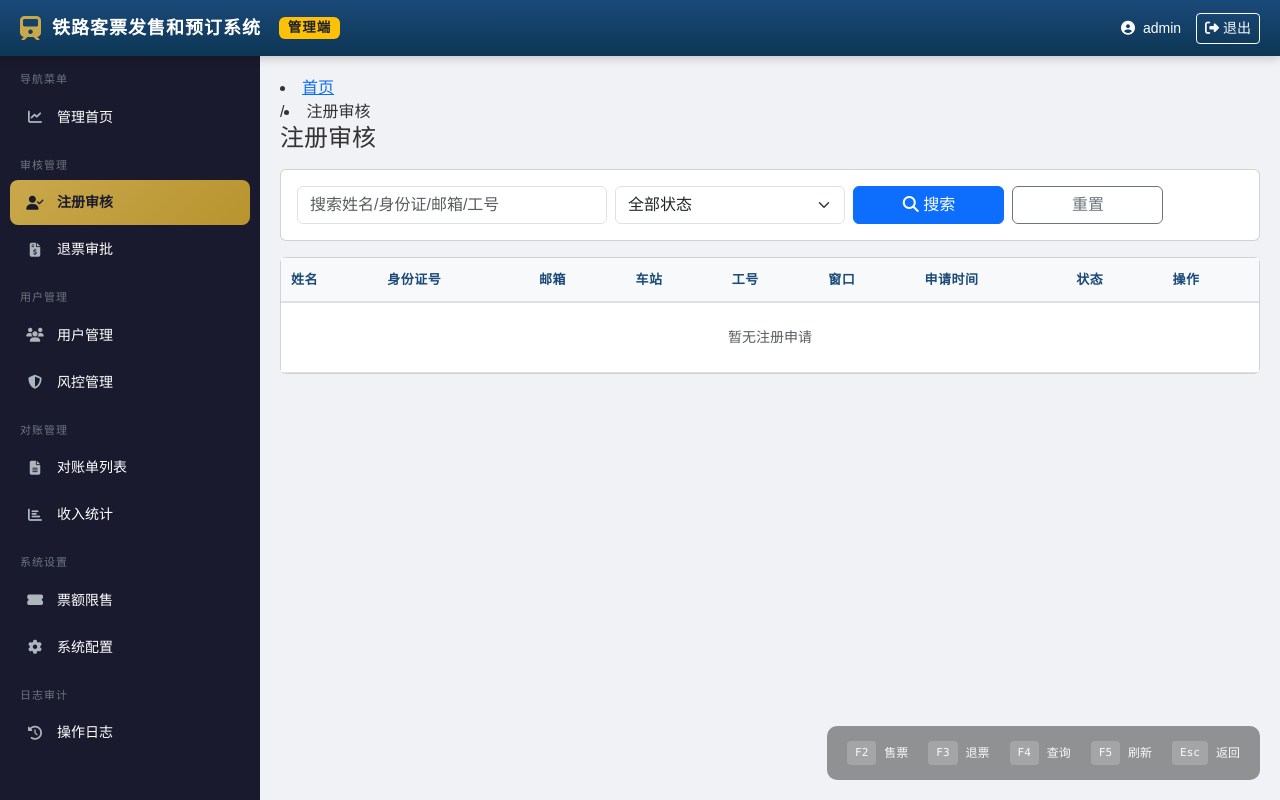
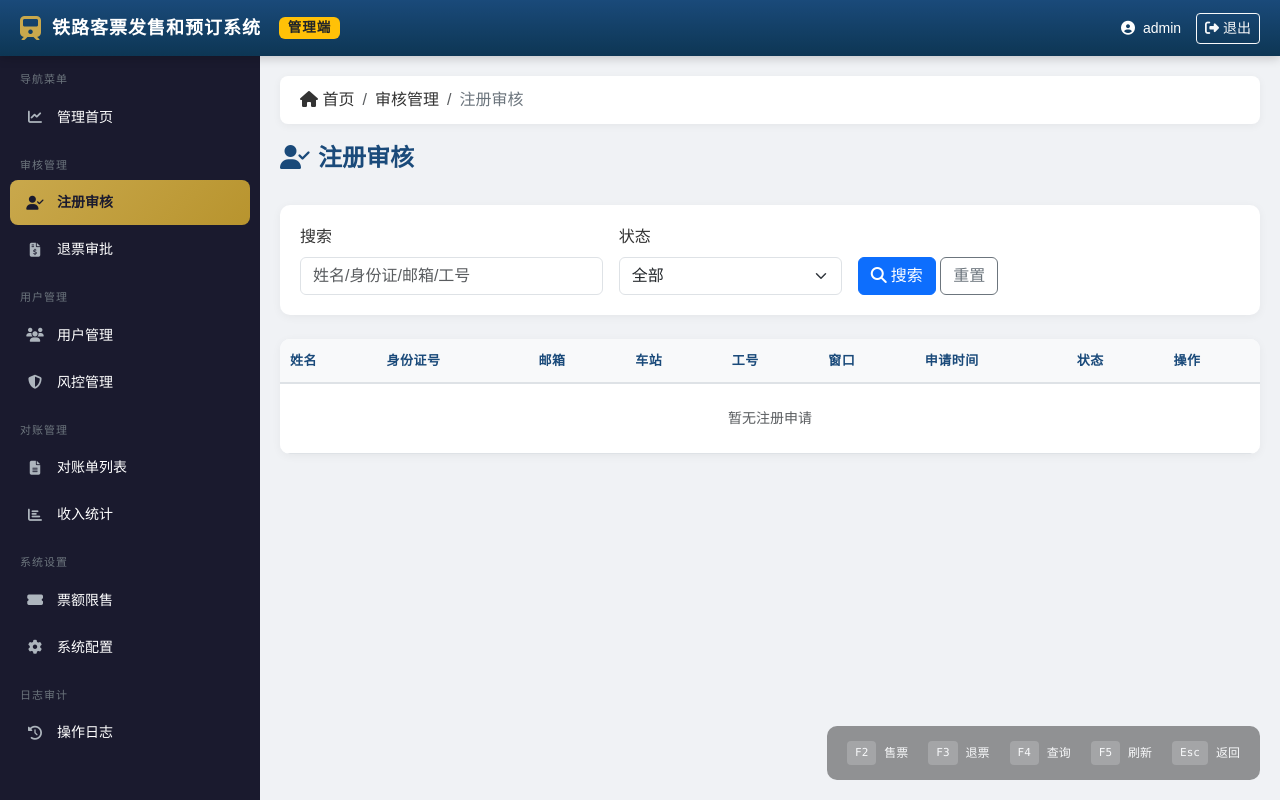
Before and after one commit to peng0717/railway-ticket-system, a Flask app: page /admin/registrations in a window 1280 px wide. Run offline with Flask 3, Linux system fonts and the light colour scheme; the visitor is signed in with stand-in values (Sample User, id 1); data that the repository does not hold is empty; some libraries are stand-ins or nearby versions.

Commit message:
修复：注册审核和风控管理页面使用admin主题样式

```diff
--- a/templates/admin/registrations.html
+++ b/templates/admin/registrations.html
@@ -3,45 +3,54 @@
 {% block title %}注册审核 - {{ system_name }}{% endblock %}
 
 {% block breadcrumb %}
-<li class="breadcrumb-item"><a href="{{ url_for('admin_dashboard') }}">首页</a></li>
+<nav aria-label="breadcrumb" class="admin-breadcrumb">
+    <ol class="breadcrumb">
+        <li class="breadcrumb-item"><i class="fas fa-home"></i> 首页</li>
+        <li class="breadcrumb-item">审核管理</li>
         <li class="breadcrumb-item active">注册审核</li>
+    </ol>
+</nav>
 {% endblock %}
 
 {% block content %}
-<div class="d-flex justify-content-between align-items-center mb-3">
-    <h4 class="mb-0">注册审核</h4>
+<div class="admin-page">
+    <div class="d-flex justify-content-between align-items-center mb-4">
+        <h4><i class="fas fa-user-check me-2"></i>注册审核</h4>
         {% if pending_registrations > 0 %}
-    <span class="badge bg-danger fs-6">待审核 {{ pending_registrations }}</span>
+        <span class="badge bg-danger">待审核 {{ pending_registrations }}</span>
         {% endif %}
     </div>
 
     <!-- 搜索和筛选 -->
-<div class="card mb-3">
+    <div class="admin-card mb-4">
         <div class="card-body">
-        <form method="GET" class="row g-2 align-items-center">
+            <form method="GET" class="row g-3">
                 <div class="col-md-4">
-                <input type="text" name="search" class="form-control" placeholder="搜索姓名/身份证/邮箱/工号" value="{{ search }}">
+                    <label class="form-label">搜索</label>
+                    <input type="text" name="search" class="form-control" placeholder="姓名/身份证/邮箱/工号" value="{{ search }}">
                 </div>
                 <div class="col-md-3">
+                    <label class="form-label">状态</label>
                     <select name="status" class="form-select">
-                    <option value="all" {% if status_filter == 'all' %}selected{% endif %}>全部状态</option>
+                        <option value="all" {% if status_filter == 'all' %}selected{% endif %}>全部</option>
                         <option value="pending" {% if status_filter == 'pending' %}selected{% endif %}>待审核</option>
                         <option value="approved" {% if status_filter == 'approved' %}selected{% endif %}>已通过</option>
                         <option value="rejected" {% if status_filter == 'rejected' %}selected{% endif %}>已拒绝</option>
                     </select>
                 </div>
-            <div class="col-md-2">
-                <button type="submit" class="btn btn-primary w-100"><i class="fas fa-search"></i> 搜索</button>
+                <div class="col-md-3">
+                    <label class="form-label">&nbsp;</label>
+                    <div>
+                        <button type="submit" class="btn btn-primary"><i class="fas fa-search me-1"></i>搜索</button>
+                        <a href="{{ url_for('admin_registrations') }}" class="btn btn-outline-secondary">重置</a>
                     </div>
-            <div class="col-md-2">
-                <a href="{{ url_for('admin_registrations') }}" class="btn btn-outline-secondary w-100">重置</a>
                 </div>
             </form>
         </div>
     </div>
 
     <!-- 审核列表 -->
-<div class="card">
+    <div class="admin-card">
         <div class="table-responsive">
             <table class="table table-hover mb-0">
                 <thead class="table-light">
@@ -98,6 +107,7 @@
                     {% endfor %}
                 </tbody>
             </table>
+        </div>
     </div>
 </div>
 
```
Also changed, not shown: templates/admin/risk.html (+11 -4 lines). Lines whose indentation alone changed are shown as unchanged.
